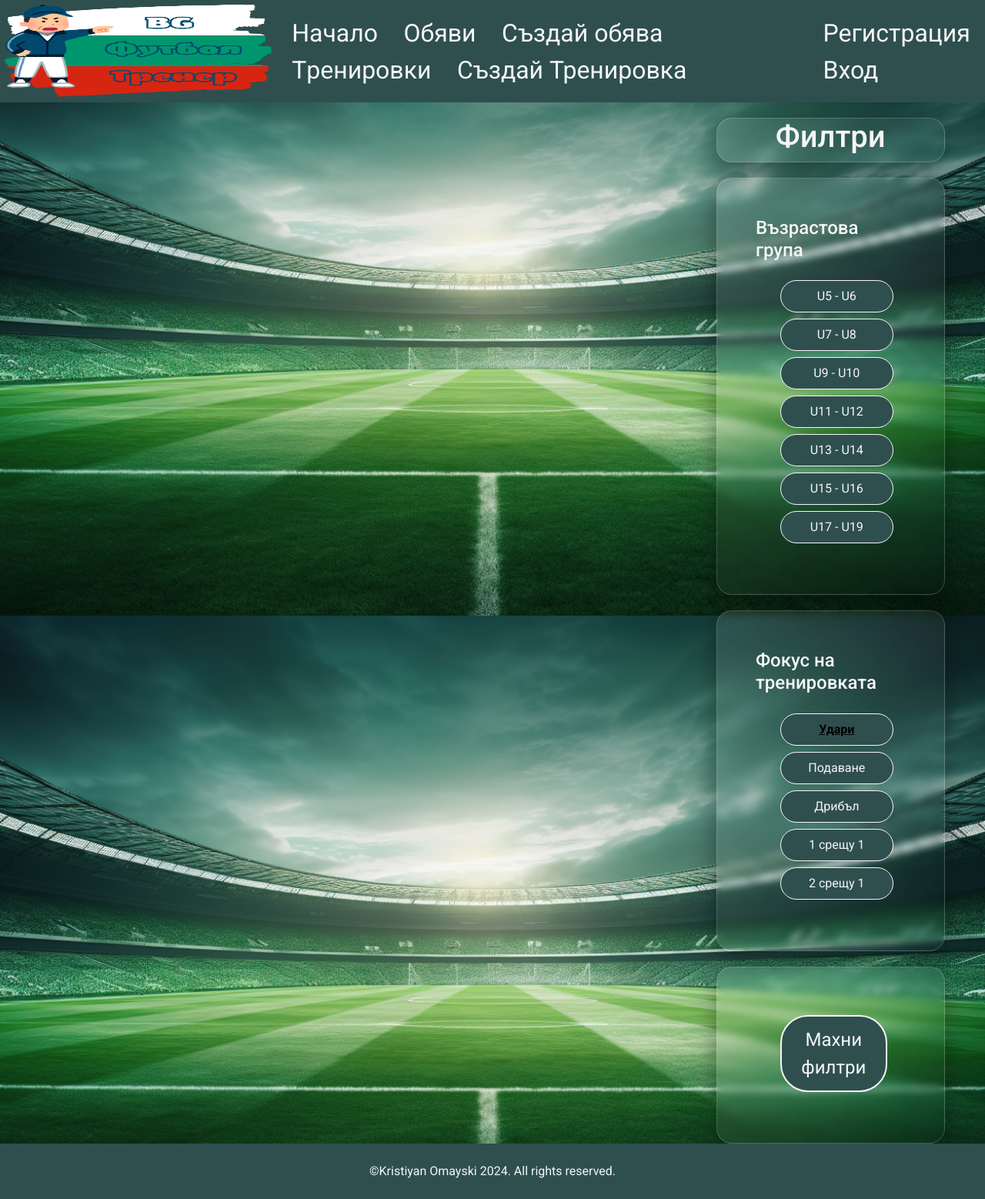
After one commit to Omayski13/Coach_app, a Django app: a page that uses templates/navigation.html in a window 1280 px wide. The commit adds this page. Shown: the whole page at 77% size. Run offline with Django 5.2, Linux system fonts and the light colour scheme; data that the repository does not hold is empty; some libraries are stand-ins or nearby versions.

Commit message:
created functionality for drills dashboard + filters

```diff
--- a/coach_app/choices.py
+++ b/coach_app/choices.py
@@ -28,5 +28,5 @@ class FocusChoices(models.TextChoices):
     PASSING = 'Подаване','Подаване'
     DRIBBLING = 'Дрибъл','Дрибъл'
     POSSESSION = 'Владение','Владение'
-    ONE_VS_ONE = '1 срещу 1','1 срещу 1'
+    ONE_VS_ONE = '1 срещу 1','1 срещу 1',
     TWO_VS_ONE = '2 срещу 1','2 срещу 1'
--- a/coach_app/drills/urls.py
+++ b/coach_app/drills/urls.py
@@ -1,13 +1,13 @@
 from django.urls import path, include
 
 from coach_app.common.views import HomePageView
-from coach_app.drills.views import DrillCreateView
+from coach_app.drills.views import DrillCreateView, DrillDashboardView
 from coach_app.listings.views import ListingCreateView, ListingDashboardView, ListingDetailView, ListingEditView, \
     ListingDeleteView
 
 urlpatterns = [
     path('create/',DrillCreateView.as_view(), name='drill-create'),
-    # path('dashboard/',ListingDashboardView.as_view(), name='listing-dashboard'),
+    path('dashboard/',DrillDashboardView.as_view(), name='drill-dashboard'),
     # path('<int:pk>/',include([
     #     path('details/', ListingDetailView.as_view(), name='listing-details'),
     #     path('edit/', ListingEditView.as_view(), name='listing-edit'),
--- a/coach_app/drills/views.py
+++ b/coach_app/drills/views.py
@@ -1,8 +1,9 @@
 from django.shortcuts import render
 from django.urls import reverse_lazy
-from django.views.generic import CreateView
+from django.views.generic import CreateView, ListView
 
 from coach_app.drills.forms import DrillCreateFrom
+from coach_app.drills.models import Drill
 
 
 # Create your views here.
@@ -17,3 +18,37 @@ class DrillCreateView(CreateView):
         drill = form.save(commit=False)
         drill.author = self.request.user
         return super().form_valid(form)
+
+
+class DrillDashboardView(ListView):
+    template_name = 'drills/drills-dashboard.html'
+    context_object_name = 'drills'
+
+    def get_queryset(self):
+        queryset = Drill.objects.all()
+
+        # Get query parameters
+        age_group = self.request.GET.get('age_group')
+        focus = self.request.GET.get('focus')
+
+        # Apply filters
+        if age_group:
+            queryset = queryset.filter(for_age_group=age_group)
+        if focus:
+            queryset = queryset.filter(focus=focus)
+
+        return queryset
+
+    def get_context_data(self, **kwargs):
+        context = super().get_context_data(**kwargs)
+
+        query_params = self.request.GET.dict()
+
+        valid_filters = {}
+        if 'age_group' in query_params:
+            valid_filters['age_group'] = query_params['age_group']
+        if 'focus' in query_params:
+            valid_filters['focus'] = query_params['focus']
+
+        context['clean_query_params'] = valid_filters
+        return context
--- /dev/null
+++ b/static/style/drills.css
@@ -0,0 +1,181 @@
+div.container-drills{
+    display: flex;
+    justify-content: space-between;
+}
+
+
+.drill-card{
+    background: linear-gradient(135deg, rgba(255, 255, 255, 0.1), rgba(255, 255, 255, 0));
+    backdrop-filter: blur(5px);
+    -webkit-backdrop-filter: blur(10px);
+    border-radius: 20px;
+    border: 1px solid rgba(255, 255, 255, 0.18);
+    box-shadow: 0 8px 32px rgba(0, 0, 0, 0.37);
+    margin-top: 20px;
+    padding: 50px;
+    margin-left: 50px;
+    background-position: right 35% bottom 45%;
+    box-sizing: border-box;
+    float: none;
+    height: auto;
+    width: 85%;
+    display: flex;
+    justify-content: space-around;
+}
+
+.drills{
+    display: inline-block;
+    width: 80%;
+}
+
+.image-wrap {
+    width: 550px;
+    height: 350px;
+    display: flex;
+    justify-content: space-between;
+    overflow: hidden;
+    position: relative;
+    text-align: center;
+
+}
+
+.image-wrap>img {
+    width: 85%;
+    max-width: 100%;
+    height: 100%;
+    justify-content: start;
+}
+
+.filters{
+    width: 15%;
+}
+
+.drill-info{
+    text-align: center;
+    width: 65%;
+}
+
+.drill-info h1{
+    padding-bottom: 0.7em;
+}
+
+.drill-info h4{
+    padding-bottom: 0.5em;
+}
+
+.drill-buttons{
+    /*padding-top: 3em;*/
+    /*font-size: em;*/
+}
+
+
+.description{
+    font-weight:bold;
+}
+
+.details-drills {
+    display: inline-block;
+    background-color: darkslategrey;
+    color: whitesmoke;
+    text-align: center;
+    text-decoration: none;
+    font-size: 1.4em;
+    padding: 0.5em;
+    margin-top: 1em;
+    margin-right:1em;
+    border-radius: 1.5em;
+    cursor: pointer;
+    border: whitesmoke solid 0.1em;
+}
+
+.details-drills i {
+    padding-left: 0.5em;
+}
+
+.cup-comments p{
+    font-size: 1.5em;
+    padding: 0 1.5em;
+}
+
+.cup-comments{
+    display: flex;
+    align-items: center;
+    justify-content: center;
+}
+
+.filters {
+    width: 30%;
+}
+
+.filters-box{
+    background: linear-gradient(135deg, rgba(255, 255, 255, 0.1), rgba(255, 255, 255, 0));
+    backdrop-filter: blur(5px);
+    -webkit-backdrop-filter: blur(10px);
+    border-radius: 20px;
+    border: 1px solid rgba(255, 255, 255, 0.18);
+    box-shadow: 0 8px 32px rgba(0, 0, 0, 0.37);
+    margin-top: 20px;
+    padding: 50px;
+    background-position: right 35% bottom 45%;
+    box-sizing: border-box;
+    float: none;
+    height: auto;
+    width: 85%;
+    /*display: flex;*/
+    /*justify-content: space-around;*/
+}
+
+.filters-box#header{
+    color: whitesmoke;
+    padding: 0;
+    display: flex;
+    justify-content: space-around;
+}
+
+.filters-box li{
+    display: block;
+    background-color: darkslategrey;
+    color: whitesmoke;
+    text-align: center;
+    text-decoration: none;
+    padding: 0.5em;
+    margin-top: 0.5em;
+    margin-right:1em;
+    border-radius: 1.5em;
+    cursor: pointer;
+    border: whitesmoke solid 0.1em;
+}
+
+.filters-box ul li a {
+    text-decoration: none; /* Removes underline */
+    color: whitesmoke; /* Default color */
+}
+
+.filters-box ul li.active a {
+    text-decoration: underline; /* Add underline for active filter */
+    color: black; /* Change to a highlight color (e.g., blue) */
+}
+.filters-box h4 {
+    color: whitesmoke;
+    display: flex;
+    justify-content: space-around;
+    padding-bottom: 0.7em;
+}
+
+.active {
+    font-weight: bold;
+    text-decoration: underline;
+}
+
+.filters-box#clear-filtert{
+    color: whitesmoke;
+    padding: 0;
+    display: flex;
+    justify-content: space-around;
+}
+
+.filters-box#clear-filters {
+    color: whitesmoke;
+    text-decoration: none;
+    font-size: 1.5em;
+}
--- a/static/style/style.css
+++ b/static/style/style.css
@@ -4,4 +4,5 @@
 @import "forms.css";
 @import "details.css";
 @import "listings.css";
+@import "drills.css";
 @import "pictures.css";
--- /dev/null
+++ b/templates/drills/drills-dashboard.html
@@ -0,0 +1,93 @@
+{% extends 'base.html' %}
+{% block content %}
+    <div class="container-drills">
+        <div class="drills">
+            {% for drill in drills %}
+                <div class="drill-card">
+                    <div class="image-wrap">
+                        <!-- car image -->
+                        <img
+                                src="{{ drill.graphics.url }}"
+                                alt="Rally"
+                        />
+                    </div>
+                    <div class="drill-info">
+                        <!-- car type -->
+                        <h1>{{ drill.name }}</h1>
+                        <h4>{{ drill.for_age_group }}</h4>
+                        <h4>{{ drill.focus }}</h4>
+
+                        <!-- car model -->
+                        <p class="description">{{ drill.description|truncatewords:30 }}</p>
+                        <div class="cup-comments">
+                            <p href="#"><i class="fa-solid fa-trophy"></i> 19</p>
+                            <p href="#"><i class="fa-solid fa-comments"></i> 1</p>
+                        </div>
+                        <div class="drill-buttons">
+                            <a class="details-drills" href="#">Разгледай<i class="fa-solid fa-eye"></i></a>
+                            {% if drill.author.pk == request.user.pk %}
+                                <a class="details-drills" href="#">Редактирай<i
+                                        class="fa-solid fa-pen-to-square"></i></a>
+                                <a class="details-drills" href="#">Изтрий<i class="fa-solid fa-trash"></i></a>
+                            {% endif %}
+                        </div>
+                    </div>
+
+                </div>
+            {% endfor %}
+
+        </div>
+        <div class="filters">
+            <div class="filters-box" id="header">
+                <h1>Филтри</h1>
+            </div>
+            <div class="filters-box">
+                <h4>Възрастова група</h4>
+                <ul>
+
+                    <li class="{% if request.GET.for_age_group == 'U5 - U6' %}active{% endif %}">
+                        <a href="?for_age_group=U5 - U6"{{ request.GET.urlencode|safe }}>U5 - U6</a></li>
+                    <li class="{% if request.GET.for_age_group == 'U7 - U8' %}active{% endif %}"><a
+                            href="?for_age_group=U7 - U8"{{ request.GET.urlencode|safe }}>U7 - U8</a></li>
+                    <li class="{% if request.GET.for_age_group == 'U9 - U10' %}active{% endif %}"><a
+                            href="?for_age_group=U9 - U10"{{ request.GET.urlencode|safe }}>U9 - U10</a></li>
+                    <li class="{% if request.GET.for_age_group == 'U11 - U12' %}active{% endif %}"><a
+                            href="?for_age_group=U11 - U12"{{ request.GET.urlencode|safe }}>U11 - U12</a></li>
+                    <li class="{% if request.GET.for_age_group == 'U13 - U14' %}active{% endif %}"><a
+                            href="?for_age_group=U13 - U14{{ request.GET.urlencode|safe }}">U13 - U14</a></li>
+                    <li class="{% if request.GET.for_age_group == 'U15 - U16' %}active{% endif %}"><a
+                            href="?for_age_group=U15 - U16{{ request.GET.urlencode|safe }}">U15 - U16</a></li>
+                    <li class="{% if request.GET.for_age_group == 'U17 - U19' %}active{% endif %}"><a
+                            href="?for_age_group=U17 - U19{{ request.GET.urlencode|safe }}">U17 - U19</a></li>
+                </ul>
+            </div>
+            <div class="filters-box">
+                <h4>Фокус на тренировката</h4>
+                <ul>
+                    <li class="{% if request.GET.focus == 'Удари' %}active{% endif %}">
+                        <a href="?focus=Удари{% if 'age_group' in clean_query_params %}&age_group={{ clean_query_params.age_group }}{% endif %}">Удари</a>
+                    </li>
+                    <li class="{% if request.GET.focus == 'Подаване' %}active{% endif %}">
+                        <a href="?focus=Подаване{% if 'age_group' in clean_query_params %}&age_group={{ clean_query_params.age_group }}{% endif %}">Подаване</a>
+                    </li>
+                    <li class="{% if request.GET.focus == 'Дрибъл' %}active{% endif %}">
+                        <a href="?focus=Дрибъл{% if 'age_group' in clean_query_params %}&age_group={{ clean_query_params.age_group }}{% endif %}">Дрибъл</a>
+                    </li>
+                    <li class="{% if request.GET.focus == '1 срещу 1' %}active{% endif %}">
+                        <a href="?focus=1 срещу 1{% if 'age_group' in clean_query_params %}&age_group={{ clean_query_params.age_group }}{% endif %}">1 срещу 1</a>
+                    </li>
+                    <li class="{% if request.GET.focus == '2 срещу 1' %}active{% endif %}">
+                        <a href="?focus=2 срещу 1{% if 'age_group' in clean_query_params %}&age_group={{ clean_query_params.age_group }}{% endif %}">2 срещу 1</a>
+                    </li>
+                </ul>
+            </div>
+            <div class="filters-box" id="clear-filters">
+                <ul>
+                    <li><a href="{% url 'drill-dashboard' %}">Махни филтри</a></li>
+                </ul>
+            </div>
+
+        </div>
+    </div>
+    </div>
+{% endblock %}
--- a/templates/navigation.html
+++ b/templates/navigation.html
@@ -13,7 +13,7 @@
             <a href="#">Начало</a>
             <a href="{% url 'listing-dashboard' %}">Обяви</a>
             <a href="{% url 'listing-create' %}">Създай обява</a>
-            <a href="#">Tренировки</a>
+            <a href="{% url 'drill-dashboard' %}">Tренировки</a>
             <a href="{% url 'drill-create' %}">Създай Тренировка</a>
 
 
```
Also changed, not shown: media_files/drills/20210102145708_IMG_6696-01.jpeg (added).
